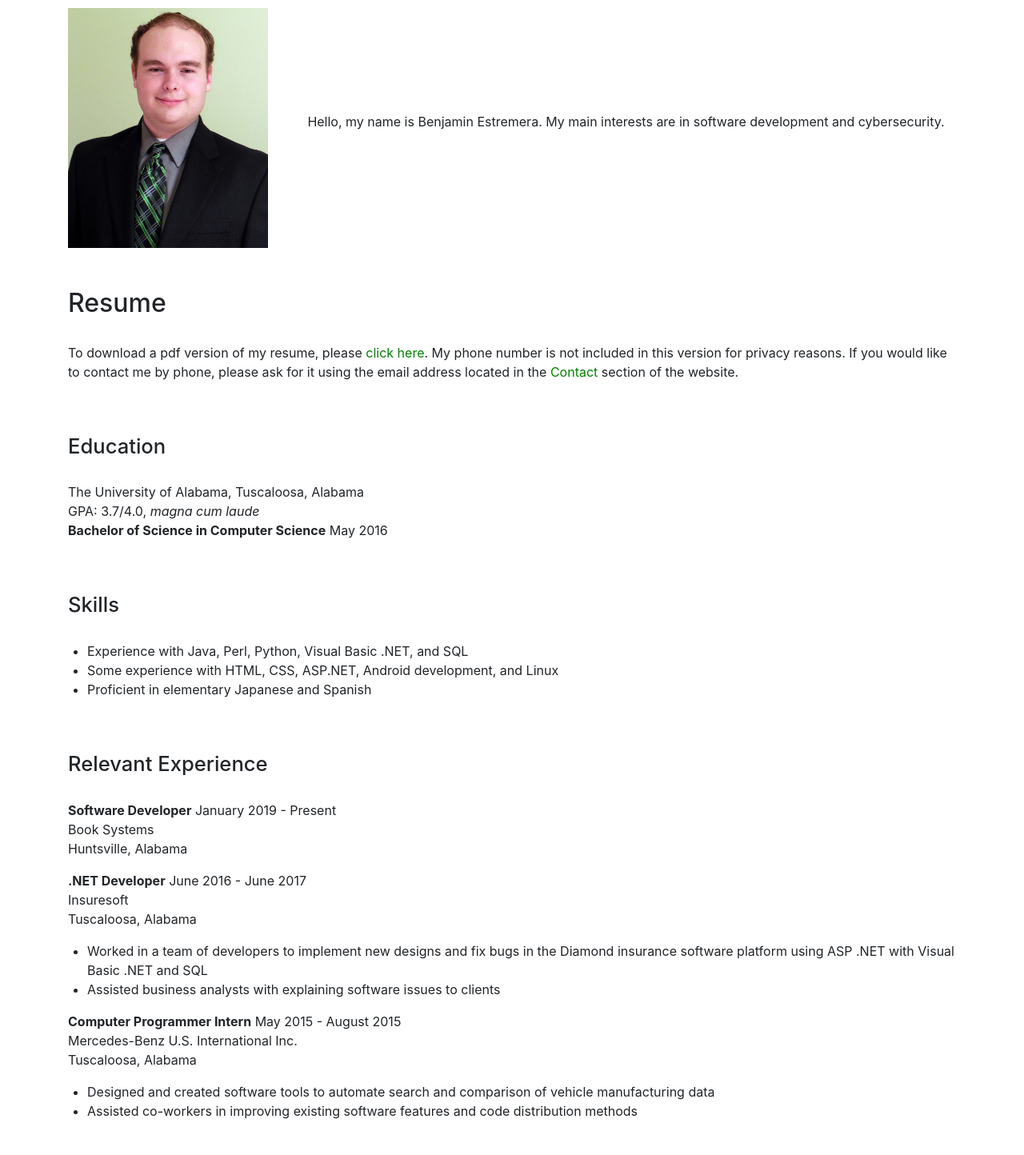
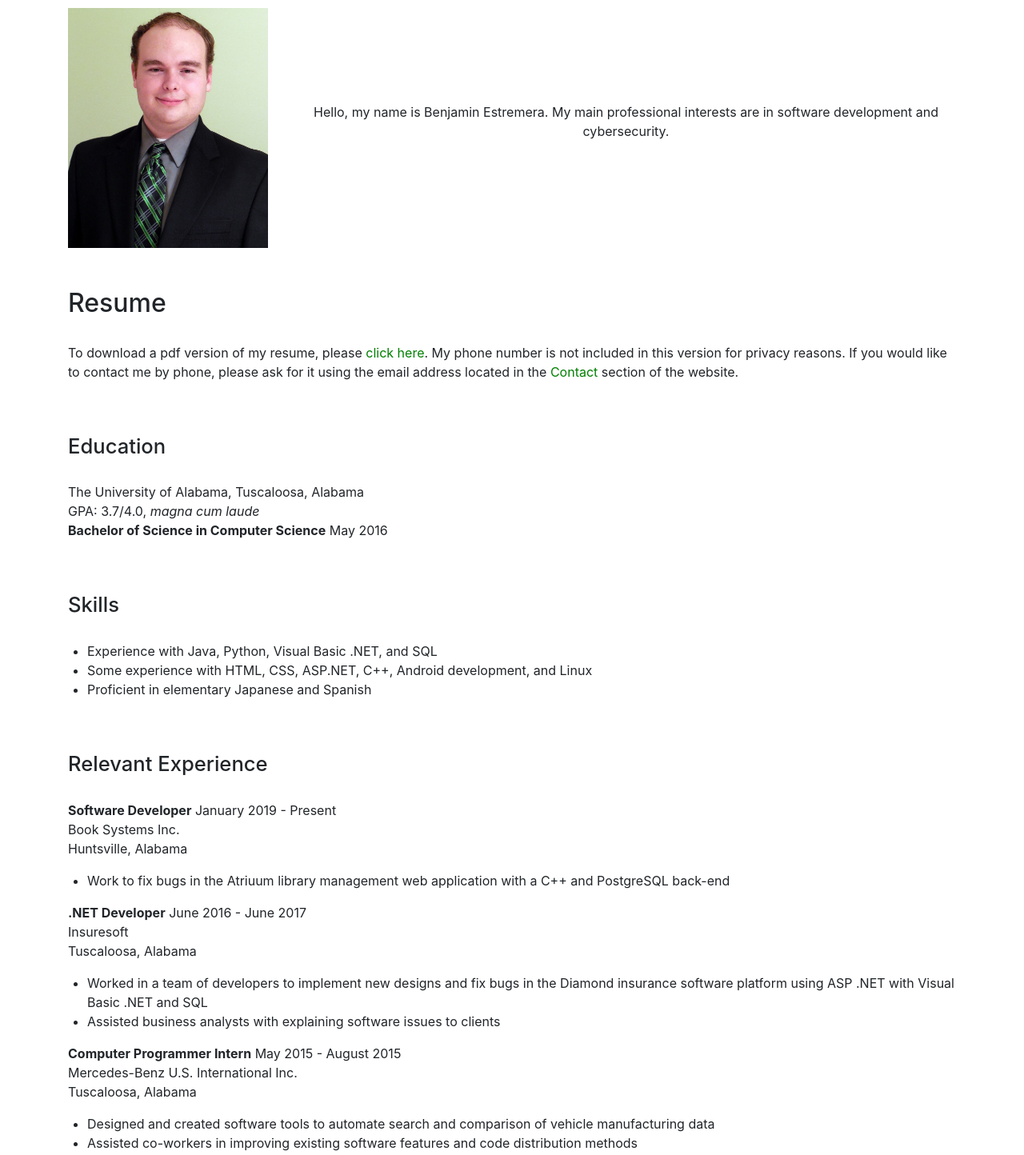
Before and after one commit to BenEstremera/BenEstremera.github.io, a plain HTML site: page index.html in a window 1280 px wide. Shown: the part 1140-2584 px from the top of the page at 80% size. Drawn offline with nearby package versions, Linux system fonts and the light colour scheme.

Commit message:
Updated resume, bootstrap

```diff
--- a/index.html
+++ b/index.html
@@ -20,7 +20,7 @@
     <title>Benjamin Estremera Personal Site</title>
 
     <!-- Bootstrap core CSS -->
-	<link rel="stylesheet" href="https://stackpath.bootstrapcdn.com/bootstrap/4.1.3/css/bootstrap.min.css" integrity="sha384-MCw98/SFnGE8fJT3GXwEOngsV7Zt27NXFoaoApmYm81iuXoPkFOJwJ8ERdknLPMO" crossorigin="anonymous">
+	<link rel="stylesheet" href="https://stackpath.bootstrapcdn.com/bootstrap/4.3.1/css/bootstrap.min.css" integrity="sha384-ggOyR0iXCbMQv3Xipma34MD+dH/1fQ784/j6cY/iJTQUOhcWr7x9JvoRxT2MZw1T" crossorigin="anonymous">
 	<link rel="stylesheet" href="styles/style.css">
 
   </head>
@@ -76,7 +76,7 @@
 					<img src="images/Estremera.JPG" id="mainPhoto" alt="Photo of Me" width="250" height="300">
 				</div>
 				<div class="col-9" id="aboutTextDiv">
-					<p>Hello, my name is Benjamin Estremera. My main interests are in software development and cybersecurity. </p>
+					<p>Hello, my name is Benjamin Estremera. My main professional interests are in software development and cybersecurity. </p>
 				</div>
 			</div>
 		</section>
@@ -109,8 +109,8 @@
 			<div class="row">
 				<div class="col">
 					<ul>
-						<li>Experience with Java, Perl, Python, Visual Basic .NET, and SQL</li>
-						<li>Some experience with HTML, CSS, ASP.NET, Android development, and Linux</li>
+						<li>Experience with Java, Python, Visual Basic .NET, and SQL</li>
+						<li>Some experience with HTML, CSS, ASP.NET, C++, Android development, and Linux</li>
 						<li>Proficient in elementary Japanese and Spanish</li>
 					</ul>
 				</div>
@@ -122,12 +122,11 @@
 			<div class="row">
 				<div class="col">
 					<p><b>Software Developer</b> January 2019 - Present <br>
-					Book Systems<br>
+					Book Systems Inc.<br>
 					Huntsville, Alabama</p>
-					<!-- <ul>
-						<li></li>
-						<li></li>
-					</ul>-->
+					 <ul>
+						<li>Work to fix bugs in the Atriuum library management web application with a C++ and PostgreSQL back-end </li>
+					</ul>
 				</div>
 			</div>
 
@@ -219,7 +218,7 @@
     <!-- Bootstrap JavaScript
     ================================================== -->
 	<script src="https://code.jquery.com/jquery-3.3.1.slim.min.js" integrity="sha384-q8i/X+965DzO0rT7abK41JStQIAqVgRVzpbzo5smXKp4YfRvH+8abtTE1Pi6jizo" crossorigin="anonymous"></script>
-	<script src="https://stackpath.bootstrapcdn.com/bootstrap/4.1.3/js/bootstrap.min.js" integrity="sha384-ChfqqxuZUCnJSK3+MXmPNIyE6ZbWh2IMqE241rYiqJxyMiZ6OW/JmZQ5stwEULTy" crossorigin="anonymous"></script>
+	<script src="https://stackpath.bootstrapcdn.com/bootstrap/4.3.1/js/bootstrap.min.js" integrity="sha384-JjSmVgyd0p3pXB1rRibZUAYoIIy6OrQ6VrjIEaFf/nJGzIxFDsf4x0xIM+B07jRM" crossorigin="anonymous"></script>
 
   </body>
 </html>
```
Also changed, not shown: 1 other file.
